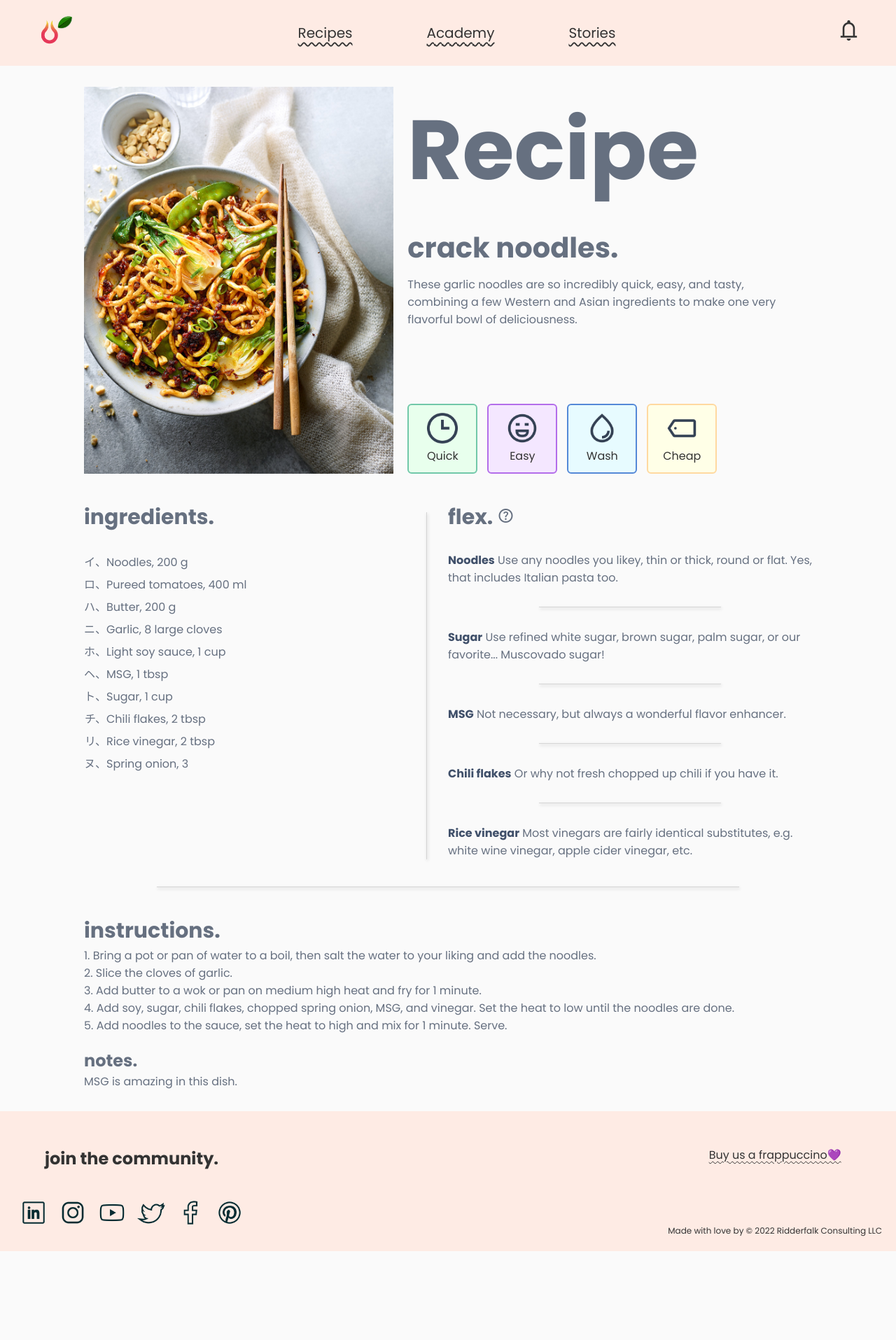
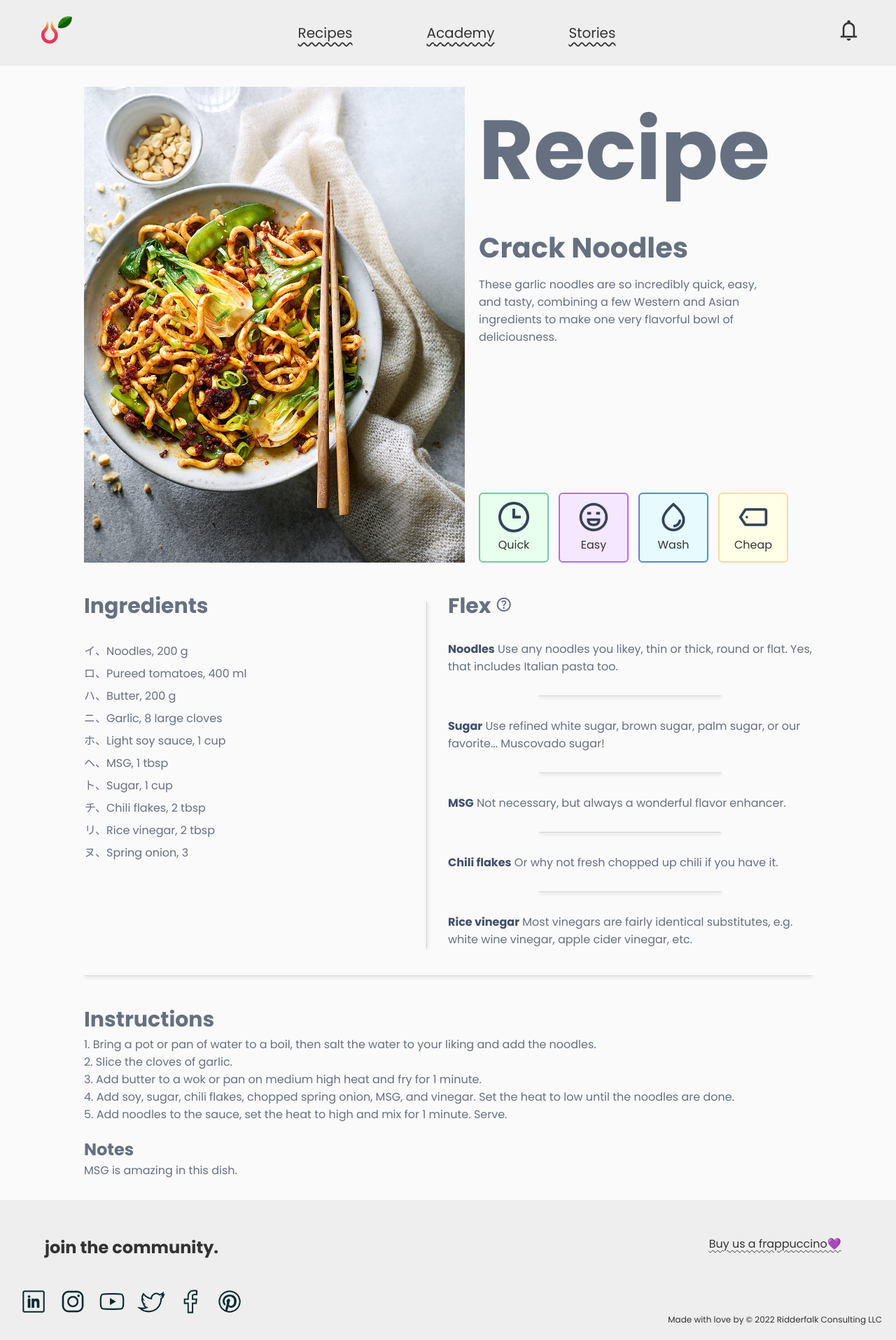
Before and after one commit to FredrikRidderfalk/let-me-feed-you, an Angular app: page /recipe in a window 1280 px wide. Shown: the whole page at 70% size. Before the commit the page ends 1788 px from the top, so only its background shows below. Built offline with nearby package versions, Linux system fonts and the light colour scheme.

Commit message:
update navbar & footer colors

```diff
--- a/src/app/Abstracts/_colors.sass
+++ b/src/app/Abstracts/_colors.sass
@@ -1,6 +1,7 @@
 // LMFY Brand Colors
 $lmfy-black: #333
 $lmfy-white: #fafafa
+$lmfy-gray: #eeeeee
 $lmfy-beige: #feebe4
 $lmfy-lightblue: #E7FBFF
 $lmfy-darkblue: #5488D7
--- a/src/app/components/footer/footer.component.sass
+++ b/src/app/components/footer/footer.component.sass
@@ -2,7 +2,7 @@
 
 footer
     text-align: center
-    background-color: $lmfy-beige
+    background-color: $lmfy-gray
     padding: rem(40) rem(10) rem(10)
 .container__footer-content
     max-width: 1400px
--- a/src/app/components/navbar/navbar.component.sass
+++ b/src/app/components/navbar/navbar.component.sass
@@ -1,7 +1,7 @@
 @use "../../abstracts" as *
 
 .container__navigation
-    background-color: $lmfy-beige
+    background-color: $lmfy-gray
     padding-block: rem(20)
 .container__navbar-content
     @include flex-space-between
--- a/src/app/components/recipe/recipe.component.html
+++ b/src/app/components/recipe/recipe.component.html
@@ -6,7 +6,8 @@
     <div class="container__text-tags">
       <div class="container__recipe-intro__text">
         <h1 class="large-title">Recipe</h1>
-        <h2 class="title">{{ CrackNoodles.name.toLowerCase() }}.</h2>
+        <!-- <h2 class="title">{{ CrackNoodles.name.toLowerCase() }}.</h2> -->
+        <h2 class="title">{{ CrackNoodles.name }}</h2>
         <p class="subtitle">{{ CrackNoodles.description }}</p>
       </div>
       <div class="container__tags">
@@ -31,7 +32,7 @@
 
   <div class="container__ingredients-flex">
     <div class="container__ingredients">
-      <h2 class="ingredients__title">ingredients.</h2>
+      <h2 class="ingredients__title">Ingredients</h2>
       <ul class="ingredient-list">
         <li
           *ngFor="let ingredient of CrackNoodles.ingredients"
@@ -44,7 +45,7 @@
 
     <div class="container__flex">
       <h2 class="flex__title">
-        flex. <span class="material-symbols-outlined">help</span>
+        Flex <span class="material-symbols-outlined">help</span>
       </h2>
       <ul class="flex-list">
         <li *ngFor="let flexItem of CrackNoodles.flex" class="flex-item">
@@ -56,7 +57,7 @@
   </div>
 
   <div class="container__instructions">
-    <h2 class="instructions__title">instructions.</h2>
+    <h2 class="instructions__title">Instructions</h2>
     <ul class="instructions">
       <li *ngFor="let step of CrackNoodles.instructions" class="instruction">
         {{ step }}
@@ -65,7 +66,7 @@
   </div>
 
   <div class="container__notes">
-    <h2 class="notes__title">notes.</h2>
+    <h2 class="notes__title">Notes</h2>
     <p class="notes__text">{{ CrackNoodles.notes }}</p>
   </div>
 </main>
--- a/src/app/components/recipe/recipe.component.sass
+++ b/src/app/components/recipe/recipe.component.sass
@@ -15,6 +15,8 @@ strong
     padding-inline: rem(20)
 
 // Recipe intro
+.container__recipe-intro__text
+    max-width: 450px
 .title
     font-size: rem(40)
     margin-top: rem(20)
@@ -88,7 +90,7 @@ strong
             left: 50%
             transform: translateX(-50%)
             position: absolute
-            width: 80%
+            width: 100%
             height: 1px
             background-color: rgba(0, 0, 0, 0.15)
             box-shadow: 1px 2px 4px rgba(0, 0, 0, 0.25)
```
